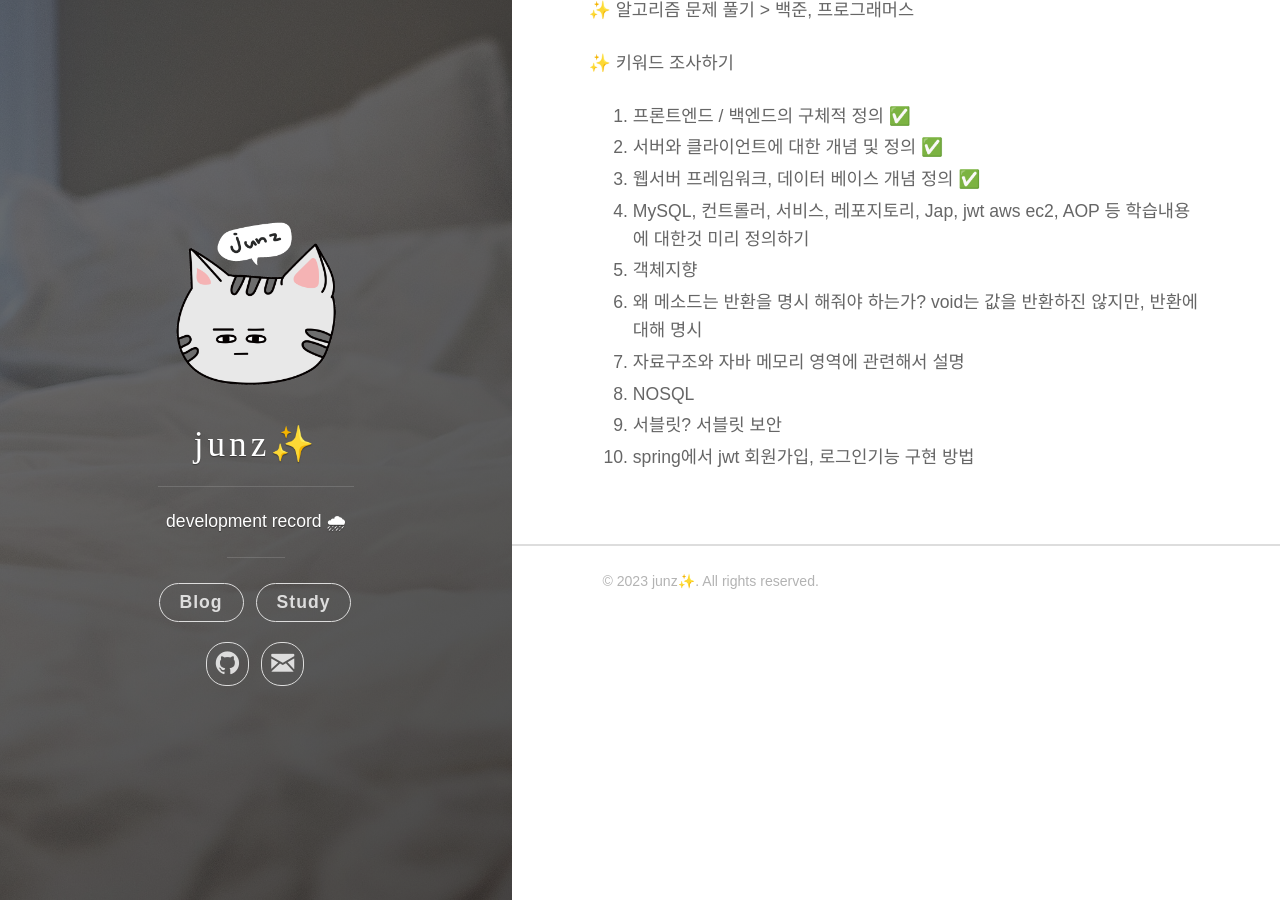
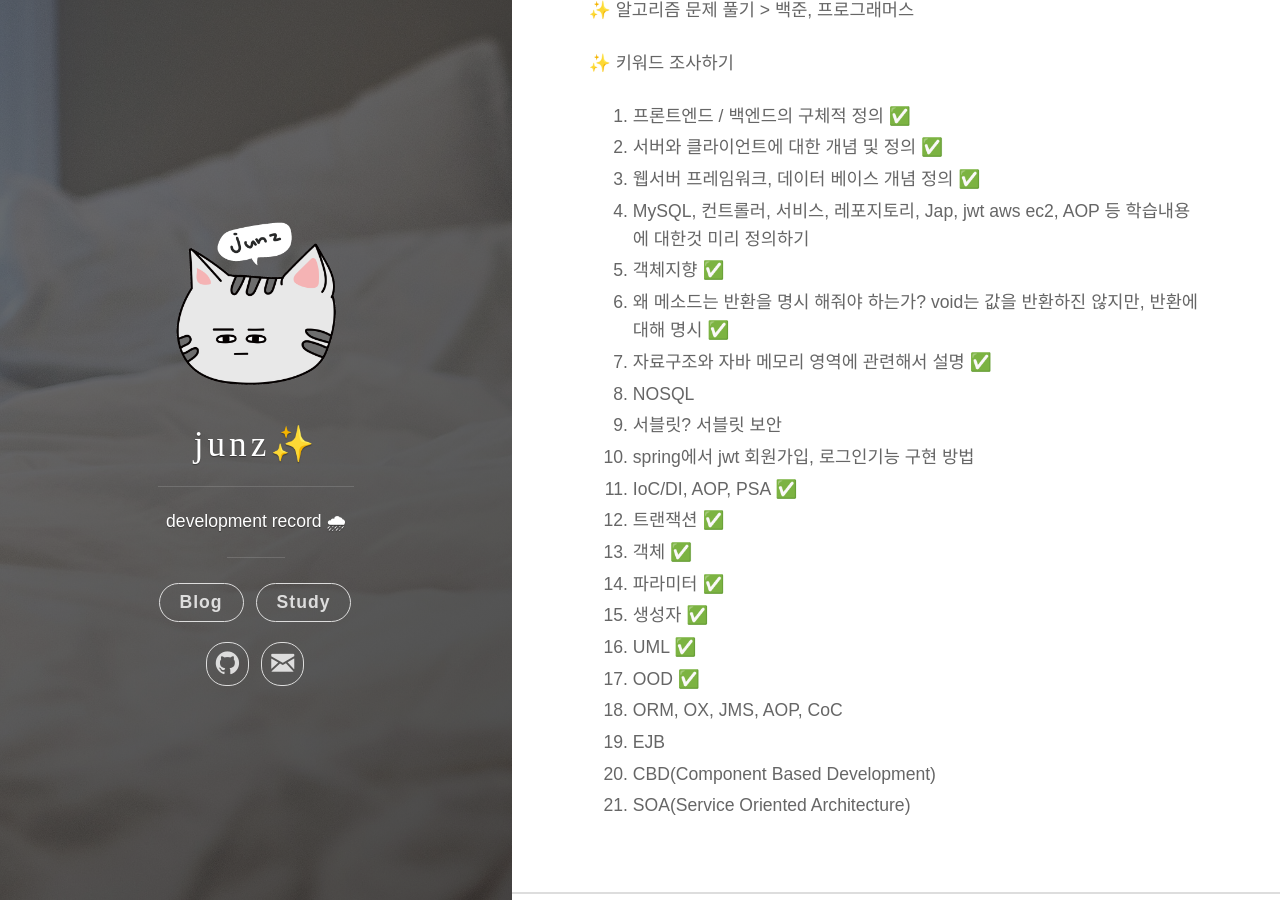
Before and after one commit to kim-junz/kim-junz.github.io, a Jekyll site: the page built from _posts/2023/2023-02-10-항해99 13기.md, in a window 1280 px wide and 900 px high, scrolled down 475 px. Built offline with Jekyll 4.4.1, drawn with Linux system fonts in a browser that asks for light colours; some web fonts are replaced.

Commit message:
리스트 추가 및 확인

```diff
--- a/_posts/2023/2023-02-10-항해99 13기.md
+++ b/_posts/2023/2023-02-10-항해99 13기.md
@@ -25,9 +25,20 @@ tags: [plan, 항해99] #태그예시: TIL, WIL, Project
 2. 서버와 클라이언트에 대한 개념 및 정의 ✅
 3. 웹서버 프레임워크, 데이터 베이스 개념 정의 ✅
 4. MySQL, 컨트롤러, 서비스, 레포지토리, Jap, jwt aws ec2, AOP 등 학습내용에 대한것 미리 정의하기
-5. 객체지향
-6. 왜 메소드는 반환을 명시 해줘야 하는가? void는 값을 반환하진 않지만, 반환에 대해 명시
-7. 자료구조와 자바 메모리 영역에 관련해서 설명
+5. 객체지향 ✅
+6. 왜 메소드는 반환을 명시 해줘야 하는가? void는 값을 반환하진 않지만, 반환에 대해 명시 ✅
+7. 자료구조와 자바 메모리 영역에 관련해서 설명 ✅
 8. NOSQL
 9. 서블릿? 서블릿 보안
 10. spring에서 jwt 회원가입, 로그인기능 구현 방법
+11. IoC/DI, AOP, PSA ✅
+12. 트랜잭션 ✅
+13. 객체 ✅
+14. 파라미터 ✅
+15. 생성자 ✅
+16. UML ✅
+17. OOD ✅
+18. ORM, OX, JMS, AOP, CoC
+19. EJB
+20. CBD(Component Based Development)
+21. SOA(Service Oriented Architecture)
```
